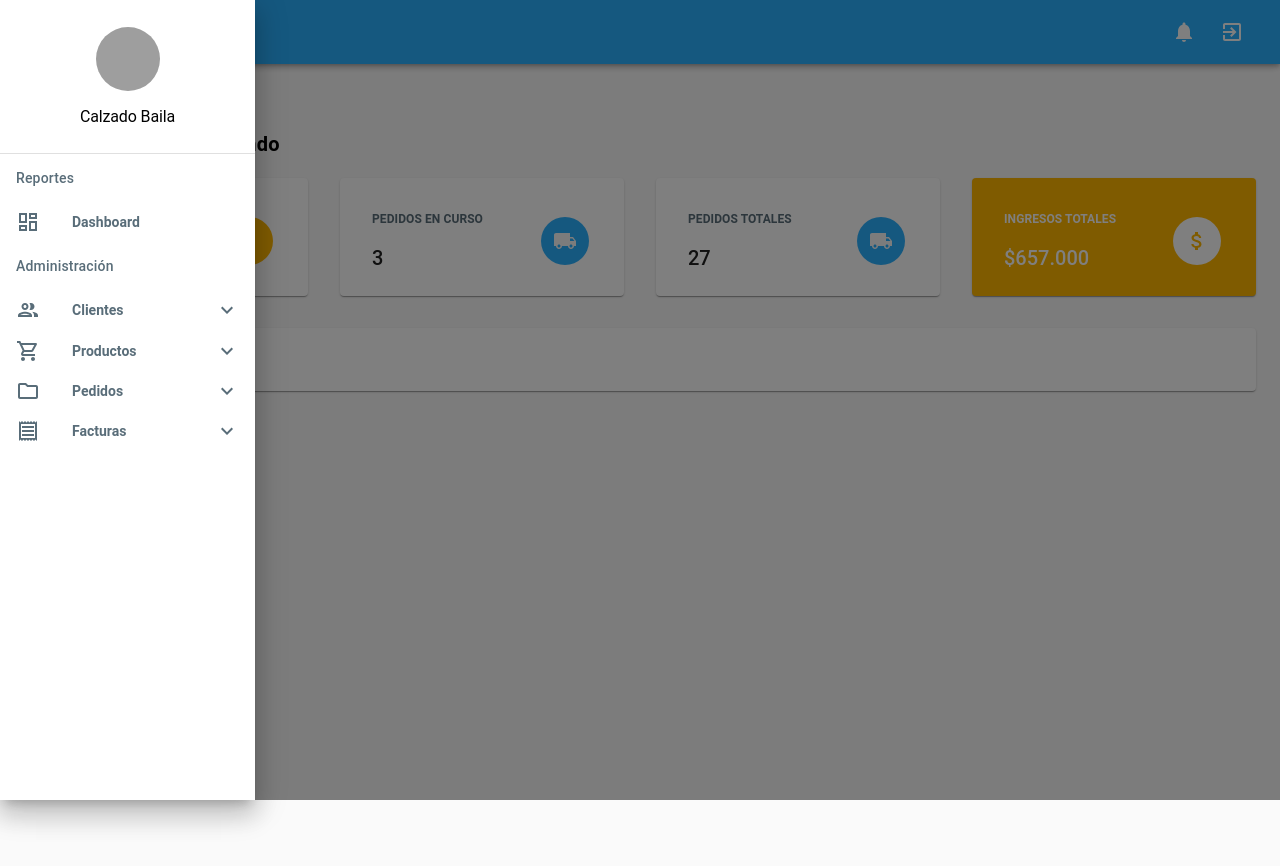
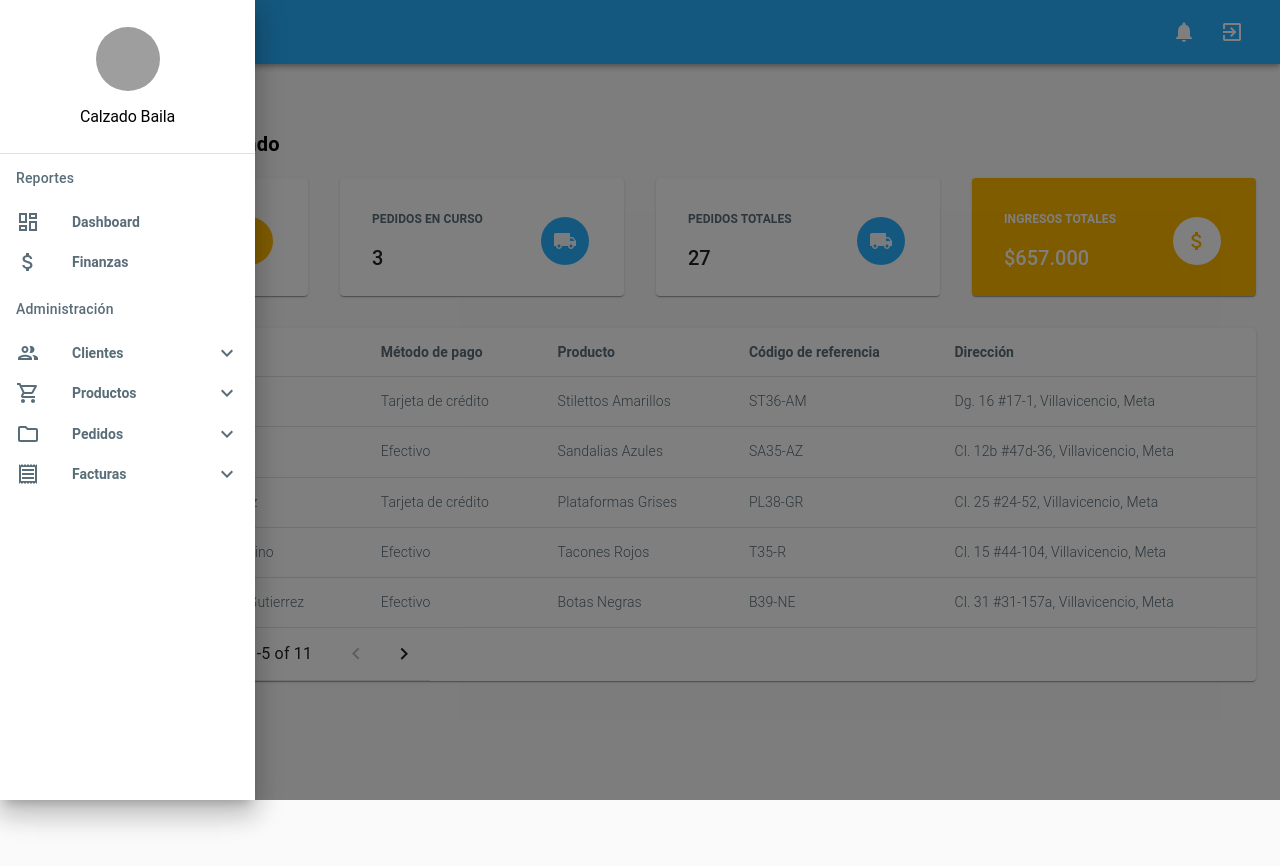
Before and after one commit to camilovegag/upper-dashboard, a React (Create React App) app: page / in a window 1280 px wide. Both pictures are taken after a click on the button 48 px from the left and 32 px from the top of the page. Shown: the top 866 px of the page. After the commit the page ends 800 px from the top, so only its background shows below. Built offline with nearby package versions, Linux system fonts and the light colour scheme; grey boxes are pictures that could not be loaded.

Commit message:
done dashboard orders table, need sorting and action buttons

```diff
--- /dev/null
+++ b/src/components/Clients.jsx
@@ -0,0 +1,11 @@
+import React from "react";
+import { Box } from "@material-ui/core";
+import Text from "./Text";
+
+export default function Clients() {
+  return (
+    <Box mt={12} mb={4} mx={3}>
+      <Text fatherLink="Administración" childLink="Clientes" subTitle="Todos los clientes" />
+    </Box>
+  );
+}
--- a/src/components/Dashboard.jsx
+++ b/src/components/Dashboard.jsx
@@ -1,12 +1,13 @@
 import React from "react";
-import { Box, Grid, Card, CardContent } from "@material-ui/core";
+import { Box, Grid } from "@material-ui/core";
 import { AttachMoney as MoneyIcon, LocalShipping as ShipIcon } from "@material-ui/icons";
 import DashboardCard from "./DashboardCard";
 import Text from "./Text";
+import DashboardTable from "./DashboardTable";
 
 export default function Dashboard() {
   return (
-    <Box mt={12} mb={4} mx={3} height="100vh">
+    <Box mt={12} mb={4} mx={3}>
       <Text fatherLink="Reportes" childLink="Dashboard" subTitle="Esto es lo que está pasando" />
       <Box mt={2}>
         <Grid container spacing={4}>
@@ -19,9 +20,7 @@ export default function Dashboard() {
       <Box mt={4}>
         <Grid container>
           <Grid item xs={12}>
-            <Card>
-              <CardContent>Hola</CardContent>
-            </Card>
+            <DashboardTable />
           </Grid>
         </Grid>
       </Box>
--- /dev/null
+++ b/src/components/DashboardTable.jsx
@@ -0,0 +1,93 @@
+import React, { useState } from "react";
+import { Table, TableHead, TableRow, TableCell, TableBody, TableContainer, Paper, Typography, TablePagination } from "@material-ui/core";
+
+function createData(ref, client, payment, product, sku, address) {
+  return { ref, client, payment, product, sku, address };
+}
+
+const rows = [
+  createData("FAD103", "Diego Alzate", "Tarjeta de crédito", "Stilettos Amarillos", "ST36-AM", "Dg. 16 #17-1, Villavicencio, Meta"),
+  createData("FAD102", "John Doe", "Efectivo", "Sandalias Azules", "SA35-AZ", "Cl. 12b #47d-36, Villavicencio, Meta"),
+  createData("FAD101", "Angélica Pérez", "Tarjeta de crédito", "Plataformas Grises", "PL38-GR", "Cl. 25 #24-52, Villavicencio, Meta"),
+  createData("FAD100", "Gregorio Sandino", "Efectivo", "Tacones Rojos", "T35-R", "Cl. 15 #44-104, Villavicencio, Meta"),
+  createData("FAD99", "Juan Camilo Gutierrez", "Efectivo", "Botas Negras", "B39-NE", "Cl. 31 #31-157a, Villavicencio, Meta"),
+  createData("FAD98", "Juan Alejandro Tarazona", "Efectivo", "Botas Negras", "B39-NE", "Cl. 31 #31-157a, Villavicencio, Meta"),
+  createData("FAD97", "Juan Esteban Andrade", "Efectivo", "Botas Negras", "B39-NE", "Cl. 31 #31-157a, Villavicencio, Meta"),
+  createData("FAD96", "Duvan Hernandez", "Efectivo", "Botas Negras", "B39-NE", "Cl. 31 #31-157a, Villavicencio, Meta"),
+  createData("FAD95", "Nicole Kidman", "Efectivo", "Botas Negras", "B39-NE", "Cl. 31 #31-157a, Villavicencio, Meta"),
+  createData("FAD94", "Diego Alzate", "Tarjeta de crédito", "Stilettos Amarillos", "ST36-AM", "Dg. 16 #17-1, Villavicencio, Meta"),
+  createData("FAD93", "John Doe", "Efectivo", "Sandalias Azules", "SA35-AZ", "Cl. 12b #47d-36, Villavicencio, Meta"),
+];
+
+export default function DashboardTable() {
+  const [page, setPage] = useState(0);
+  const [rowsPerPage, setRowsPerPage] = useState(5);
+
+  const handleChangePage = (e, newPage) => {
+    setPage(newPage);
+  };
+  const handleChangeRowsPerPage = (e) => {
+    setRowsPerPage(parseInt(e.target.value, 10));
+    setPage(0);
+  };
+  const emptyRows = rowsPerPage - Math.min(rowsPerPage, rows.length - page * rowsPerPage);
+
+  return (
+    <TableContainer component={Paper}>
+      <Table style={{ minWidth: 1200 }}>
+        <TableHead>
+          <TableRow>
+            <TableCell>
+              <Typography variant="h3">Referencia</Typography>
+            </TableCell>
+            <TableCell>
+              <Typography variant="h3">Cliente</Typography>
+            </TableCell>
+            <TableCell>
+              <Typography variant="h3">Método de pago</Typography>
+            </TableCell>
+            <TableCell>
+              <Typography variant="h3">Producto</Typography>
+            </TableCell>
+            <TableCell>
+              <Typography variant="h3">Código de referencia</Typography>
+            </TableCell>
+            <TableCell>
+              <Typography variant="h3">Dirección</Typography>
+            </TableCell>
+          </TableRow>
+        </TableHead>
+        <TableBody>
+          {rows.slice(page * rowsPerPage, page * rowsPerPage + rowsPerPage).map((row, index) => (
+            <TableRow key={row.ref}>
+              <TableCell>
+                <Typography variant="h4">{row.ref}</Typography>
+              </TableCell>
+              <TableCell>
+                <Typography variant="h4">{row.client}</Typography>
+              </TableCell>
+              <TableCell>
+                <Typography variant="h4">{row.payment}</Typography>
+              </TableCell>
+              <TableCell>
+                <Typography variant="h4">{row.product}</Typography>
+              </TableCell>
+              <TableCell>
+                <Typography variant="h4">{row.sku}</Typography>
+              </TableCell>
+              <TableCell>
+                <Typography variant="h4">{row.address}</Typography>
+              </TableCell>
+            </TableRow>
+          ))}
+          {emptyRows > 0 && (
+            <TableRow style={{ height: 50 * emptyRows }}>
+              <TableCell colSpan={6} />
+            </TableRow>
+          )}
+        </TableBody>
+      </Table>
+      <TablePagination count={rows.length} page={page} onChangePage={handleChangePage} rowsPerPage={rowsPerPage} onChangeRowsPerPage={handleChangeRowsPerPage} rowsPerPageOptions={[1, 5, 10]} />
+    </TableContainer>
+  );
+}
--- /dev/null
+++ b/src/components/Finances.jsx
@@ -0,0 +1,11 @@
+import React from "react";
+import { Box } from "@material-ui/core";
+import Text from "./Text";
+
+export default function Finances() {
+  return (
+    <Box mt={12} mb={4} mx={3}>
+      <Text fatherLink="Reportes" childLink="Finanzas" subTitle="Reporte financiero" />
+    </Box>
+  );
+}
--- /dev/null
+++ b/src/components/Invoices.jsx
@@ -0,0 +1,11 @@
+import React from "react";
+import { Box } from "@material-ui/core";
+import Text from "./Text";
+
+export default function Invoices() {
+  return (
+    <Box mt={12} mb={4} mx={3}>
+      <Text fatherLink="Administración" childLink="Facturas" subTitle="Todas las facturas" />
+    </Box>
+  );
+}
--- /dev/null
+++ b/src/components/Orders.jsx
@@ -0,0 +1,11 @@
+import React from "react";
+import { Box } from "@material-ui/core";
+import Text from "./Text";
+
+export default function Orders() {
+  return (
+    <Box mt={12} mb={4} mx={3}>
+      <Text fatherLink="Administración" childLink="Pedidos" subTitle="Todos los pedidos" />
+    </Box>
+  );
+}
--- a/src/components/Sidebar.jsx
+++ b/src/components/Sidebar.jsx
@@ -1,6 +1,6 @@
 import React from "react";
-import { Grid, Divider, Drawer, makeStyles, List, ListSubheader } from "@material-ui/core";
-import { DashboardOutlined as DashboardIcon, PeopleOutlined as PeopleIcon, ShoppingCartOutlined as CartIcon, FolderOutlined as FolderIcon, ReceiptOutlined as RecieptIcon } from "@material-ui/icons";
+import { Divider, Drawer, makeStyles, List, ListSubheader } from "@material-ui/core";
+import { DashboardOutlined as DashboardIcon, PeopleOutlined as PeopleIcon, ShoppingCartOutlined as CartIcon, FolderOutlined as FolderIcon, ReceiptOutlined as RecieptIcon, AttachMoney as MoneyIcon } from "@material-ui/icons";
 import SidebarAvatar from "./SidebarAvatar";
 import SidebarList from "./SidebarList";
 import SidebarNestedList from "./SidebarNestedList";
@@ -29,14 +29,13 @@ export default function Sidebar(props) {
       <SidebarAvatar />
       <Divider />
       <SidebarList icon={<DashboardIcon />} text="Dashboard" link="/" title="Reportes" variant="h3" onClick={props.onClose ? props.onClose : null} />
-      <Grid>
-        <List subheader={<ListSubheader className={styles.colored}>Administración</ListSubheader>}>
-          <SidebarNestedList icon={<PeopleIcon />} collapseText="Lista de clientes" text="Clientes" link="/clientes" onClick={props.onClose ? props.onClose : null} />
-          <SidebarNestedList icon={<CartIcon />} collapseText="Lista de productos" text="Productos" extra={true} extraCollapseText="Crear un producto" link="/productos" extraLink="/productos/crear" onClick={props.onClose ? props.onClose : null} />
-          <SidebarNestedList icon={<FolderIcon />} collapseText="Lista de pedidos" text="Pedidos" link="/pedidos" onClick={props.onClose ? props.onClose : null} />
-          <SidebarNestedList icon={<RecieptIcon />} collapseText="Lista de facturas" text="Facturas" link="/facturas" onClick={props.onClose ? props.onClose : null} />
-        </List>
-      </Grid>
+      <SidebarList icon={<MoneyIcon />} text="Finanzas" link="/finanzas" variant="h3" onClick={props.onClose ? props.onClose : null} />
+      <List subheader={<ListSubheader className={styles.colored}>Administración</ListSubheader>} style={{ position: "absolute", top: 285 }}>
+        <SidebarNestedList icon={<PeopleIcon />} collapseText="Lista de clientes" text="Clientes" link="/clientes" onClick={props.onClose ? props.onClose : null} />
+        <SidebarNestedList icon={<CartIcon />} collapseText="Lista de productos" text="Productos" extra={true} extraCollapseText="Crear un producto" link="/productos" extraLink="/productos/crear" onClick={props.onClose ? props.onClose : null} />
+        <SidebarNestedList icon={<FolderIcon />} collapseText="Lista de pedidos" text="Pedidos" link="/pedidos" onClick={props.onClose ? props.onClose : null} />
+        <SidebarNestedList icon={<RecieptIcon />} collapseText="Lista de facturas" text="Facturas" link="/facturas" onClick={props.onClose ? props.onClose : null} />
+      </List>
     </Drawer>
   );
 }
--- a/src/components/Upper.jsx
+++ b/src/components/Upper.jsx
@@ -4,8 +4,12 @@ import { BrowserRouter as Router, Switch, Route } from "react-router-dom";
 import Nav from "./Nav";
 import Sidebar from "./Sidebar";
 import Dashboard from "./Dashboard";
+import Finances from "./Finances";
+import Clients from "./Clients";
 import Products from "./Products";
 import ProductsCreate from "./ProductsCreate";
+import Orders from "./Orders";
+import Invoices from "./Invoices";
 
 export default function App() {
   const [open, setOpen] = useState(false);
@@ -30,8 +34,12 @@ export default function App() {
           </Grid>
           <Grid item xs={12}>
             <Route component={Dashboard} path="/" exact />
+            <Route component={Finances} path="/finanzas" />
+            <Route component={Clients} path="/clientes" />
             <Route component={Products} path="/productos" exact />
             <Route component={ProductsCreate} path="/productos/crear" exact />
+            <Route component={Orders} path="/pedidos" />
+            <Route component={Invoices} path="/facturas" />
           </Grid>
         </Grid>
       </Switch>
```
Also changed, not shown: src/components/ProductsCreate.jsx (+17 -24 lines).
